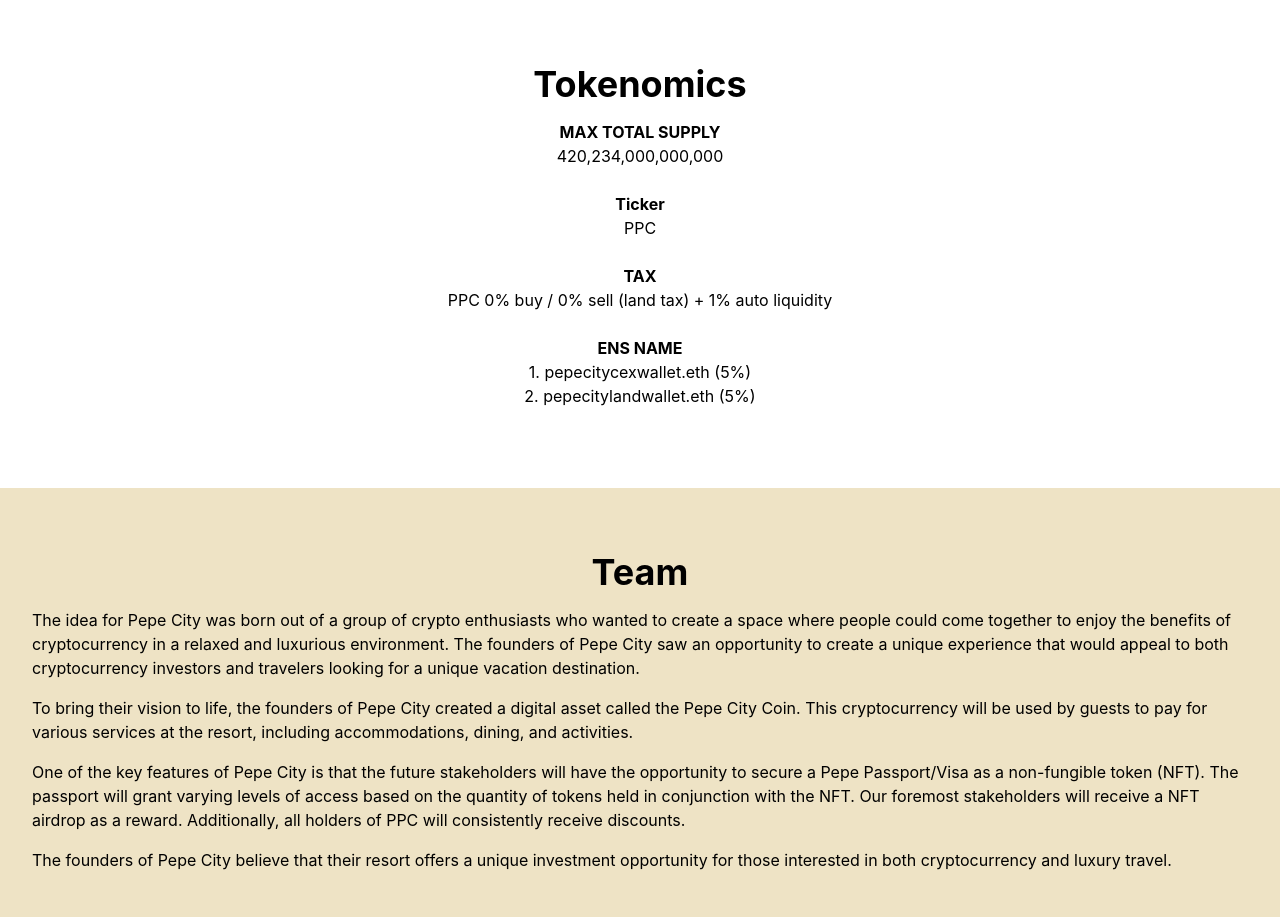
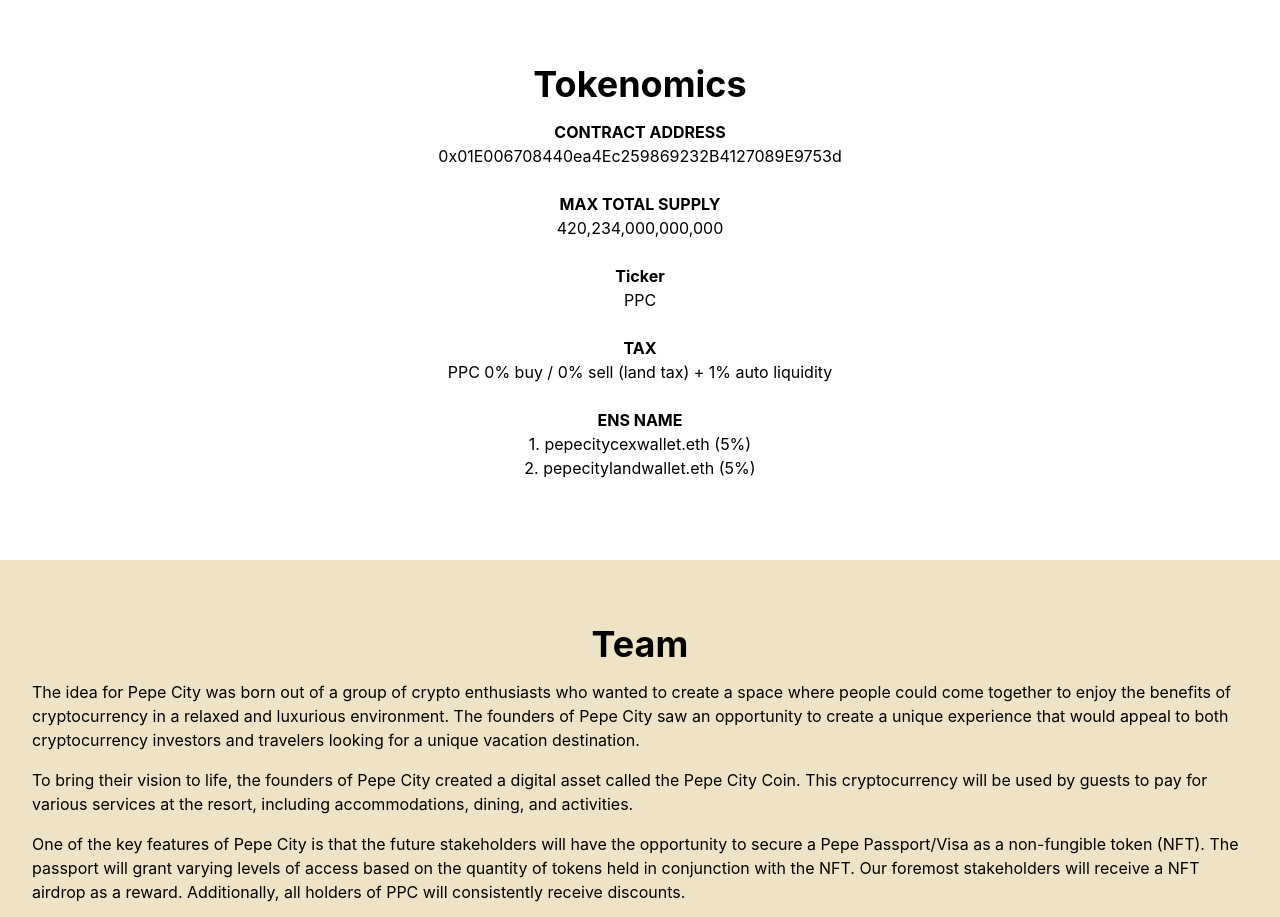
Before and after one commit to pepecitygroup/pepecity, a Vue app: page / in a window 1280 px wide. Shown: the part 1680-2597 px from the top of the page. Built offline with nearby package versions, Linux system fonts and the light colour scheme.

Commit message:
Updated tokenomics ca

```diff
--- a/src/components/Tokenomics.vue
+++ b/src/components/Tokenomics.vue
@@ -6,6 +6,11 @@
   <a name="tokenomics"><h1 class="text-center font-bold text-2xl md:text-4xl">Tokenomics</h1></a>
   <div class="my-4 grid grid-cols-1 md:grid-cols-1  gap-4">
     <div class="text-center">
+        <strong>CONTRACT ADDRESS</strong>
+        <br />
+        0x01E006708440ea4Ec259869232B4127089E9753d
+        <br />
+        <br />
         <strong>MAX TOTAL SUPPLY</strong>
         <br />
         420,234,000,000,000
```
